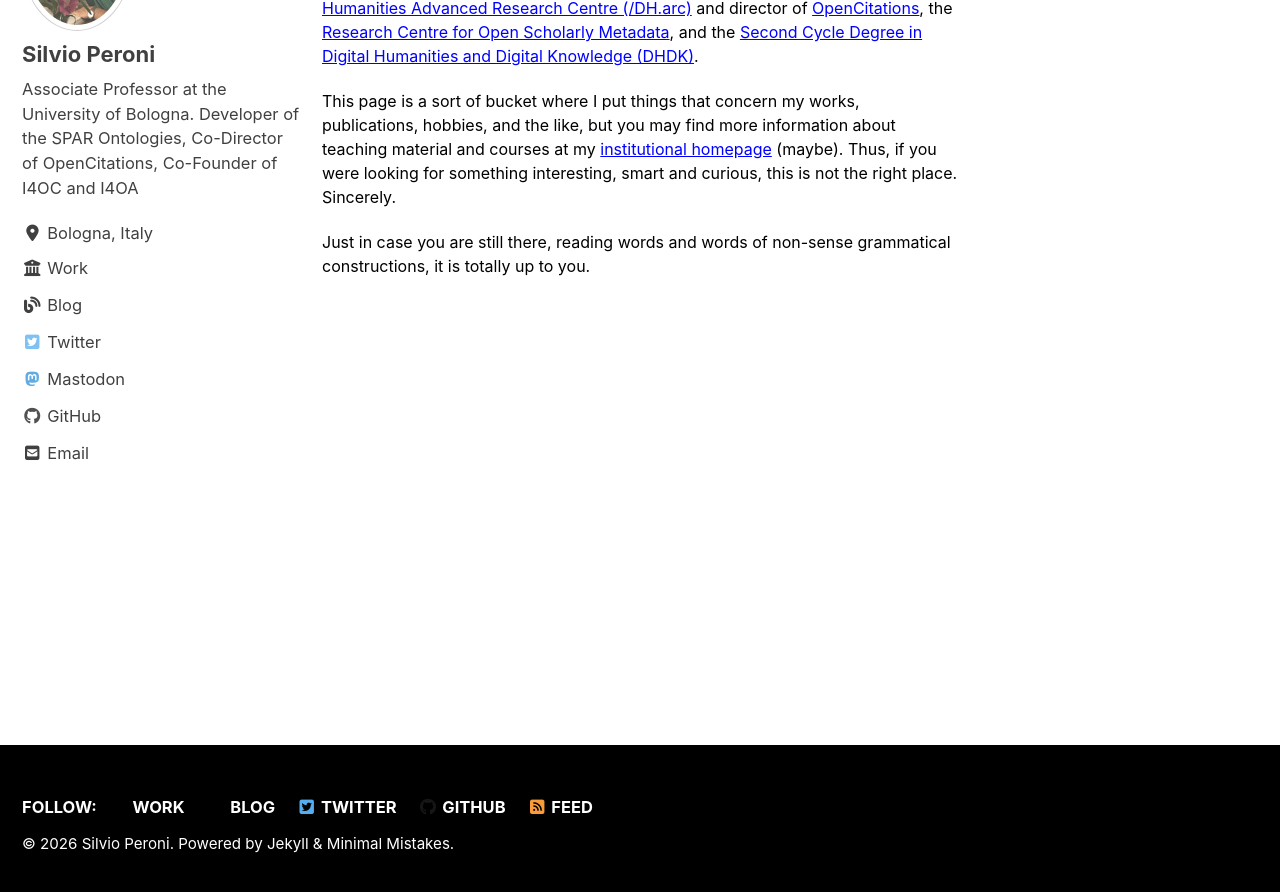
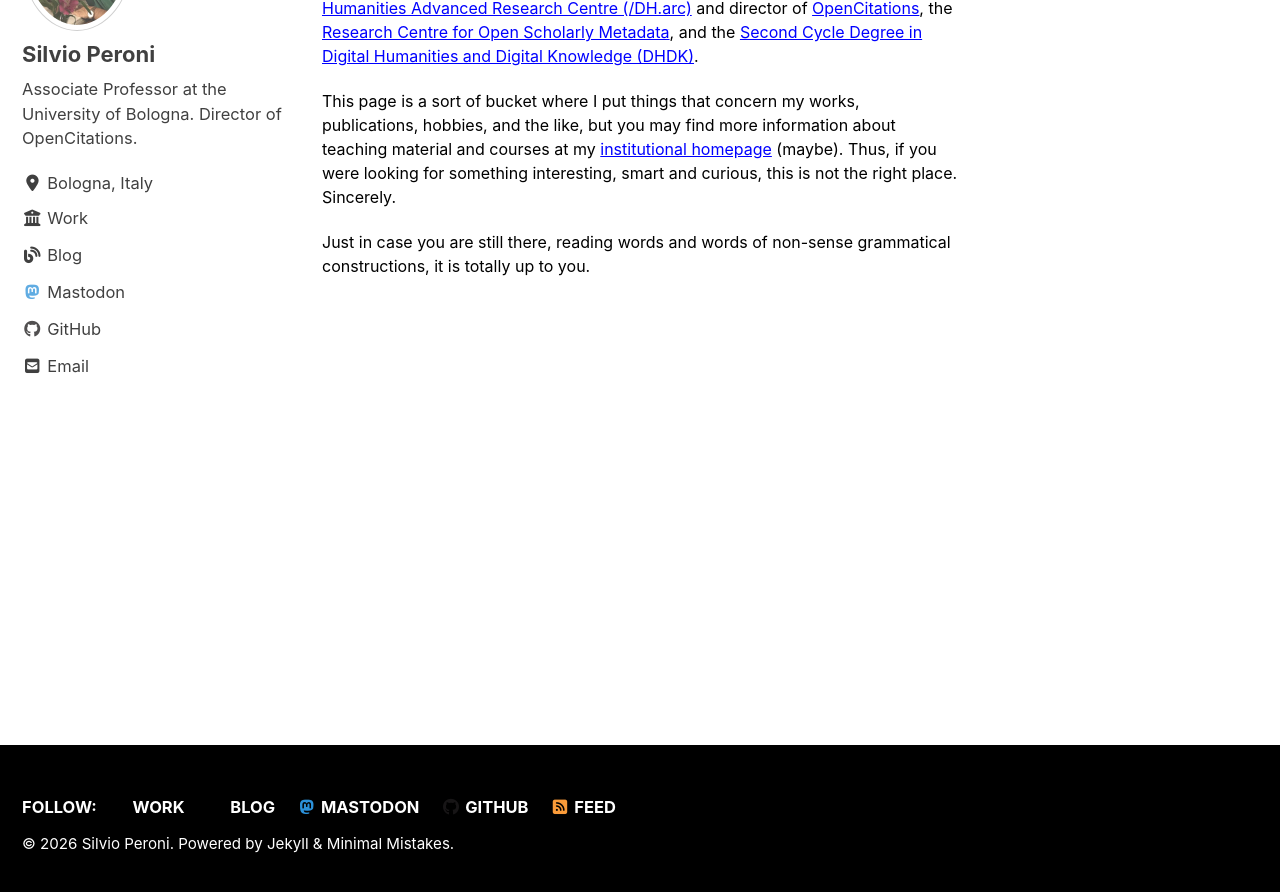
Before and after one commit to essepuntato/essepuntato.github.io, a Jekyll site: the page built from _pages/index.md, in a window 1280 px wide and 900 px high, scrolled down 222 px. Shown: the top 892 px of the window. Built offline with Jekyll 4.4.1, drawn with Linux system fonts in a browser that asks for light colours; cached includes are drawn as plain includes; nearby versions of some CDN libraries.

Commit message:
Update _config.yml

```diff
--- a/_config.yml
+++ b/_config.yml
@@ -109,9 +109,9 @@ analytics:
 author:
   name             : "Silvio Peroni"
   avatar           : "/assets/img/p.png"
-  bio              : "Associate Professor at the University of Bologna. Developer of the SPAR Ontologies, Co-Director of OpenCitations, Co-Founder of I4OC and I4OA"
+  bio              : "Associate Professor at the University of Bologna. Director of OpenCitations."
   location         : "Bologna, Italy"
-  email            : "essepuntato@gmail.com"
+  email            : "essepuntato@proton.me"
   links:
     - label: "Work"
       icon: "fas fa-fw fa-university"
@@ -119,9 +119,6 @@ author:
     - label: "Blog"
       icon: "fas fa-fw fa-blog"
       url: "https://querty.hypotheses.org"
-    - label: "Twitter"
-      icon: "fab fa-fw fa-twitter-square"
-      url: "https://twitter.com/essepuntato"
     - label: "Mastodon"
       icon: "fab fa-fw fa-mastodon"
       url: "https://scholar.social/@essepuntato"
@@ -138,9 +135,9 @@ footer:
     - label: "Blog"
       icon: "fas fa-fw fa-blog"
       url: "https://querty.hypotheses.org"
-    - label: "Twitter"
-      icon: "fab fa-fw fa-twitter-square"
-      url: "https://twitter.com/essepuntato"
+    - label: "Mastodon"
+      icon: "fab fa-fw fa-mastodon"
+      url: "https://scholar.social/@essepuntato"
     - label: "GitHub"
       icon: "fab fa-fw fa-github"
       url: "https://github.com/essepuntato"
```
